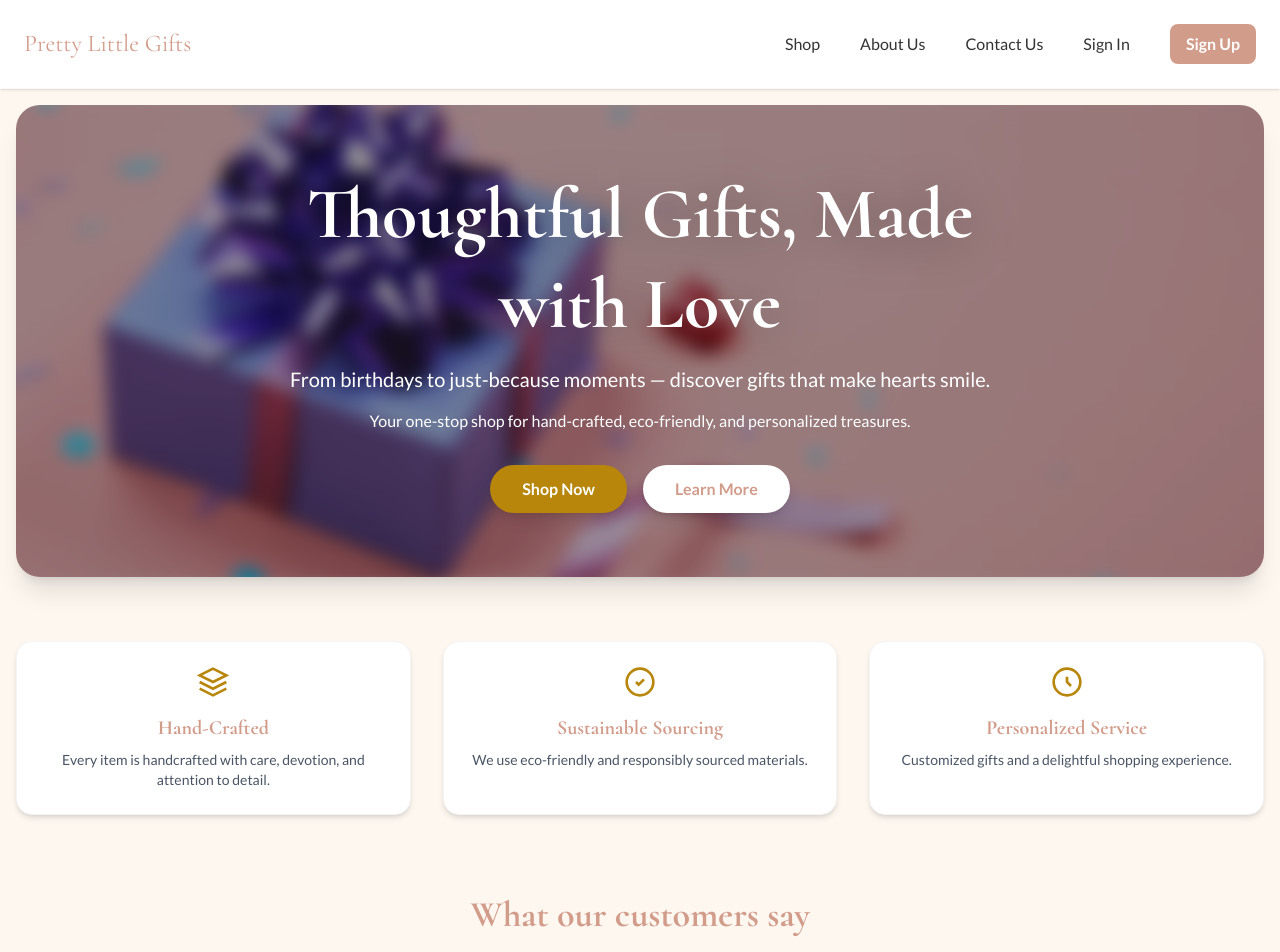
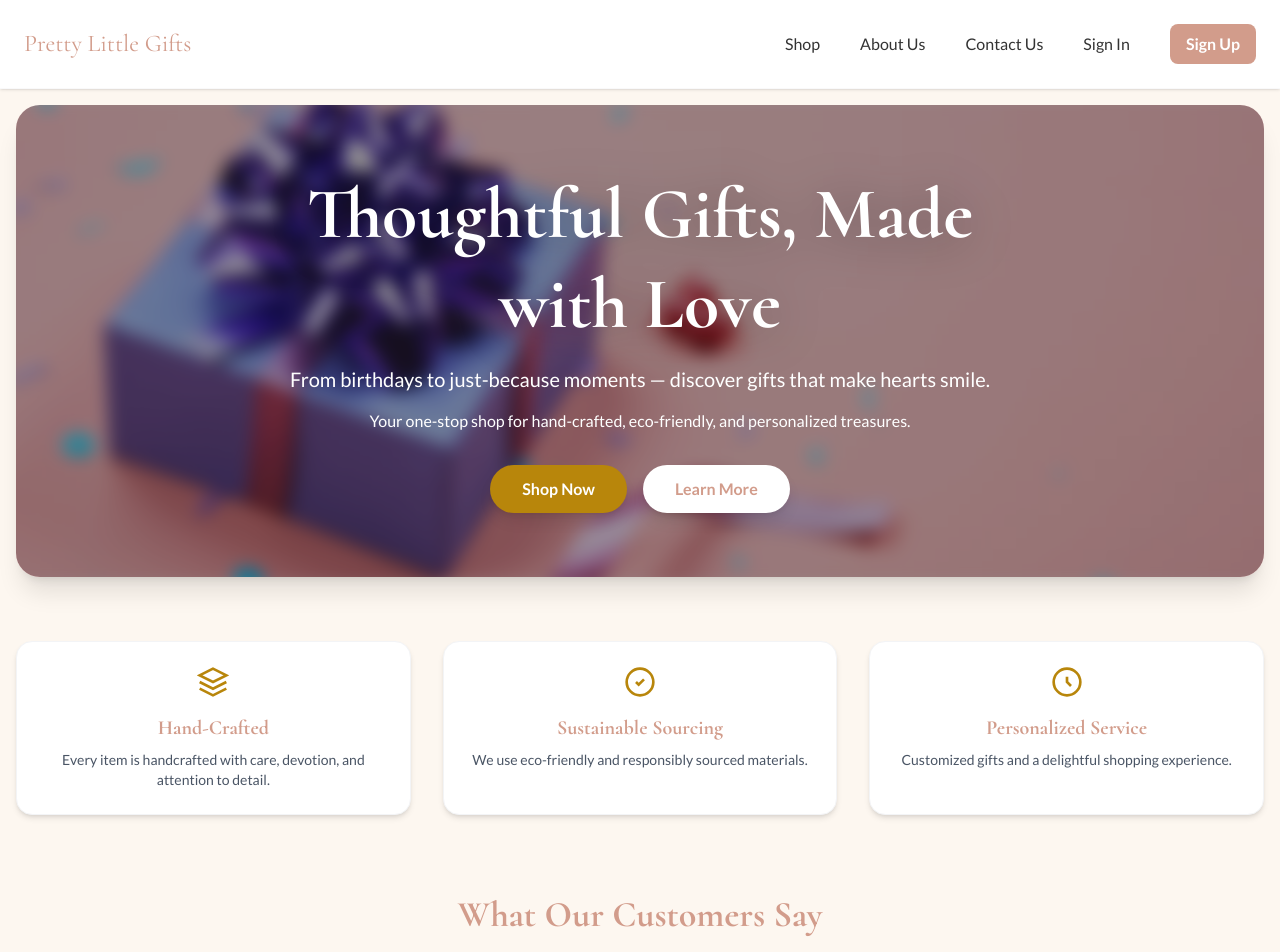
Before and after one commit to ArpanUpreti1/PrettyLittleGIfts, a React (Vite) app: page / in a window 1280 px wide. Shown: the top 952 px of the page. Built offline with nearby package versions, Linux system fonts and the light colour scheme; no server answers.

Commit message:
style(hero): capitalize testimonials section title heading

```diff
--- a/src/assets/components/HeroSection.jsx
+++ b/src/assets/components/HeroSection.jsx
@@ -180,7 +180,7 @@ const HeroSection = () => {
       {/* TESTIMONIALS */}
       <section className="mt-20">
         <div className="max-w-6xl mx-auto px-2">
-          <h2 className="font-heading text-3xl md:text-4xl font-bold text-[#D29C8B] mb-4">What our customers say</h2>
+          <h2 className="font-heading text-3xl md:text-4xl font-bold text-[#D29C8B] mb-4">What Our Customers Say</h2>
           <p className="text-gray-600 max-w-2xl mx-auto mb-8">Real stories from happy customers in Nepal. We use stock imagery for privacy, but the words are all heart. ❤️</p>
 
           <div className="relative rounded-3xl bg-gradient-to-r from-[#fff6f2] via-[#faf3ee] to-[#f5efe8] p-6 md:p-10 shadow-xl border border-[#d7c2b7]/40">
```
